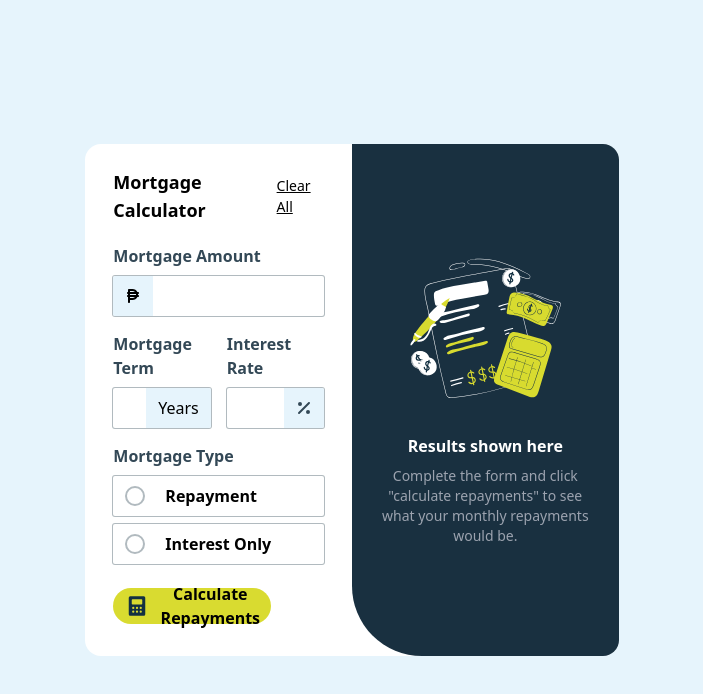
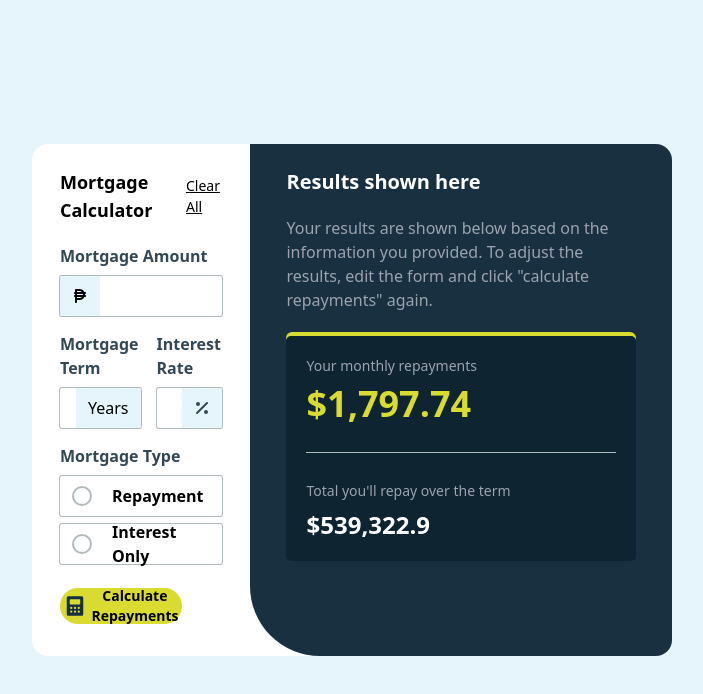
Before and after one commit to xzcxvc/mortgage-repayment-calculator, a React (Vite) app: page / in a window 1280 px wide. Shown: the top 694 px of the page, without its empty margins (288-991 px from the left). Built offline with nearby package versions, Linux system fonts and the light colour scheme.

Commit message:
front end changes

```diff
--- a/src/App.css
+++ b/src/App.css
@@ -34,3 +34,13 @@ input[type="radio"]:checked::before {
   background-color: #d9db30;
   border-radius: 50%;
 }
+
+input[type="number"]::-webkit-outer-spin-button,
+input[type="number"]::-webkit-inner-spin-button {
+  -webkit-appearance: none;
+  margin: 0;
+}
+
+input[type="number"] {
+  -appearance: textfield;
+}
--- a/src/App.jsx
+++ b/src/App.jsx
@@ -49,21 +49,37 @@ function App() {
 
   useEffect(() => {
     console.clear();
-    console.table({ formData, selected });
+    console.table({ formData });
   }, [formData]);
 
+  const handleCalculate = () => {};
+
+  const handleClearForm = () => {
+    setFormData((prev) => ({
+      txtMortgageAmt: 0,
+      txtMortgageTerm: 0,
+      txtInterestRate: 0,
+      typeInterest: false,
+      typeRepayment: false,
+    }));
+  };
   return (
     <div className="w-screen">
       <div className="min-h-screen flex items-center justify-center">
         <div
           id="main"
-          className="flex desktop:flex-row tablet:flex-col mobile:flex-col desktop:rounded-2xl bg-white w-5/12 h-auto"
+          className="flex desktop:flex-row tablet:flex-col mobile:flex-col desktop:rounded-2xl bg-white w-6/12 h-auto"
         >
           <div className="desktop:w-6/12 px-7 py-6">
             <div>
               <div className="flex desktop:flex-row mobile:flex-col desktop:justify-between desktop:items-center pb-5">
                 <h1 className="font-bold text-lg">Mortgage Calculator</h1>
-                <span className="text-[14px] underline">Clear All</span>
+                <span
+                  className="text-[14px] underline cursor-pointer"
+                  onClick={handleClearForm}
+                >
+                  Clear All
+                </span>
               </div>
               <div className="flex flex-col gap-4 relative">
                 <Input
@@ -133,10 +149,10 @@ function App() {
                   </div>
                 </div>
 
-                <div className="w-9/12 py-2 ">
-                  <button className="flex gap-3 px-4 rounded-full bg-[#D9DB30] items-center justify-center w-full h-9">
+                <div className="desktop:w-9/12 tablet:w-full mobile:w-full py-2 ">
+                  <button className="flex gap-1 px-4 rounded-full bg-[#D9DB30] items-center justify-center w-full h-9">
                     <img src={calculator} alt="" />
-                    <span className="font-semibold flex justify-center">
+                    <span className="font-semibold flex justify-center text-sm">
                       Calculate Repayments
                     </span>
                   </button>
@@ -146,7 +162,7 @@ function App() {
           </div>
           <div
             id="results"
-            className="desktop:w-6/12 p-6 mobile:w-full bg-[#193040] desktop:rounded-r-2xl desktop:rounded-bl-[70px] flex items-center justify-center"
+            className="desktop:w-6/12 p-6 hidden mobile:w-full bg-[#193040] desktop:rounded-r-2xl desktop:rounded-bl-[70px] items-center justify-center"
           >
             <div className="flex-col flex gap-5 ">
               <img src={empty} alt="empty result" className=" h-40" />
@@ -162,6 +178,42 @@ function App() {
               </div>
             </div>
           </div>
+
+          <div
+            id="results"
+            className="absolutedesktop:w-6/12 py-6 px-9 mobile:w-full bg-[#193040] desktop:rounded-r-2xl desktop:rounded-bl-[70px] flex justify-center"
+          >
+            <div className="flex-col flex gap-5">
+              <span className="text-white font-semibold flex text-xl">
+                Results shown here
+              </span>
+              <div className="flex flex-col gap-5">
+                <span className="text-md text-gray-400 flex ">
+                  Your results are shown below based on the information you
+                  provided. To adjust the results, edit the form and click
+                  "calculate repayments" again.
+                </span>
+
+                <div className="w-full relative bg-[#D9DB30] h-3 rounded-md">
+                  <div className="absolute w-full top-1 h-auto bg-[#0E2431] rounded-[5px] p-5 flex flex-col gap-2">
+                    <span className="text-sm text-gray-400 flex">
+                      Your monthly repayments
+                    </span>
+                    <h1 className="text-[#D9DB30] font-semibold text-4xl">
+                      $1,797.74
+                    </h1>
+                    <div className="divider w-full h-[1px] bg-[#B1BABF] my-5" />
+                    <span className="text-sm text-gray-400 flex">
+                      Total you'll repay over the term
+                    </span>
+                    <h1 className="text-white font-semibold text-2xl">
+                      $539,322.9
+                    </h1>
+                  </div>
+                </div>
+              </div>
+            </div>
+          </div>
         </div>
       </div>
     </div>
```
